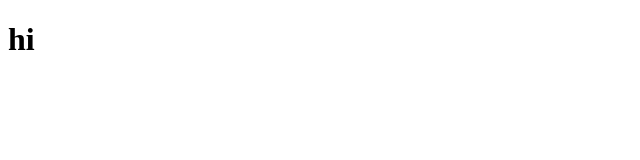
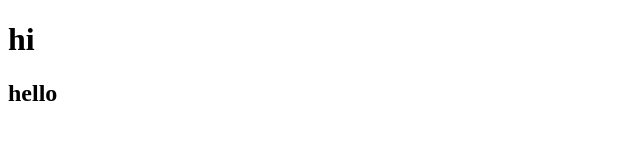
Before and after one commit to nsompa/Third-website, a plain HTML site: page Index.html in a window 1280 px wide. Shown: the full height of the page, 0-640 px from the left. Drawn offline with Linux system fonts and the light colour scheme.

Commit message:
additing

```diff
--- a/Index.html
+++ b/Index.html
@@ -8,5 +8,8 @@
 </head>
 <body>
     <h1>hi</h1>
+    <div>
+        <h2>hello</h2>
+    </div>
 </body>
 </html>
```
